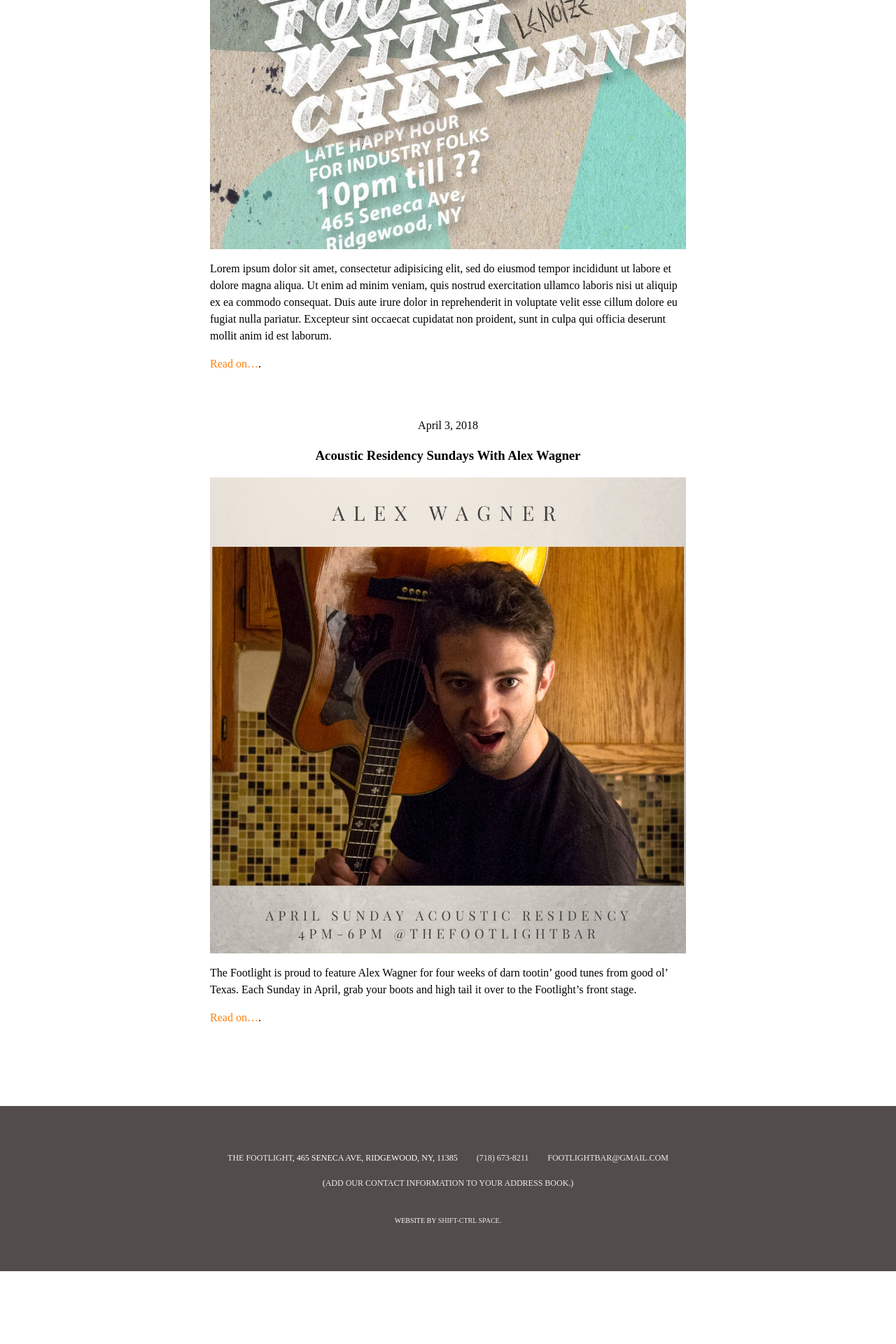
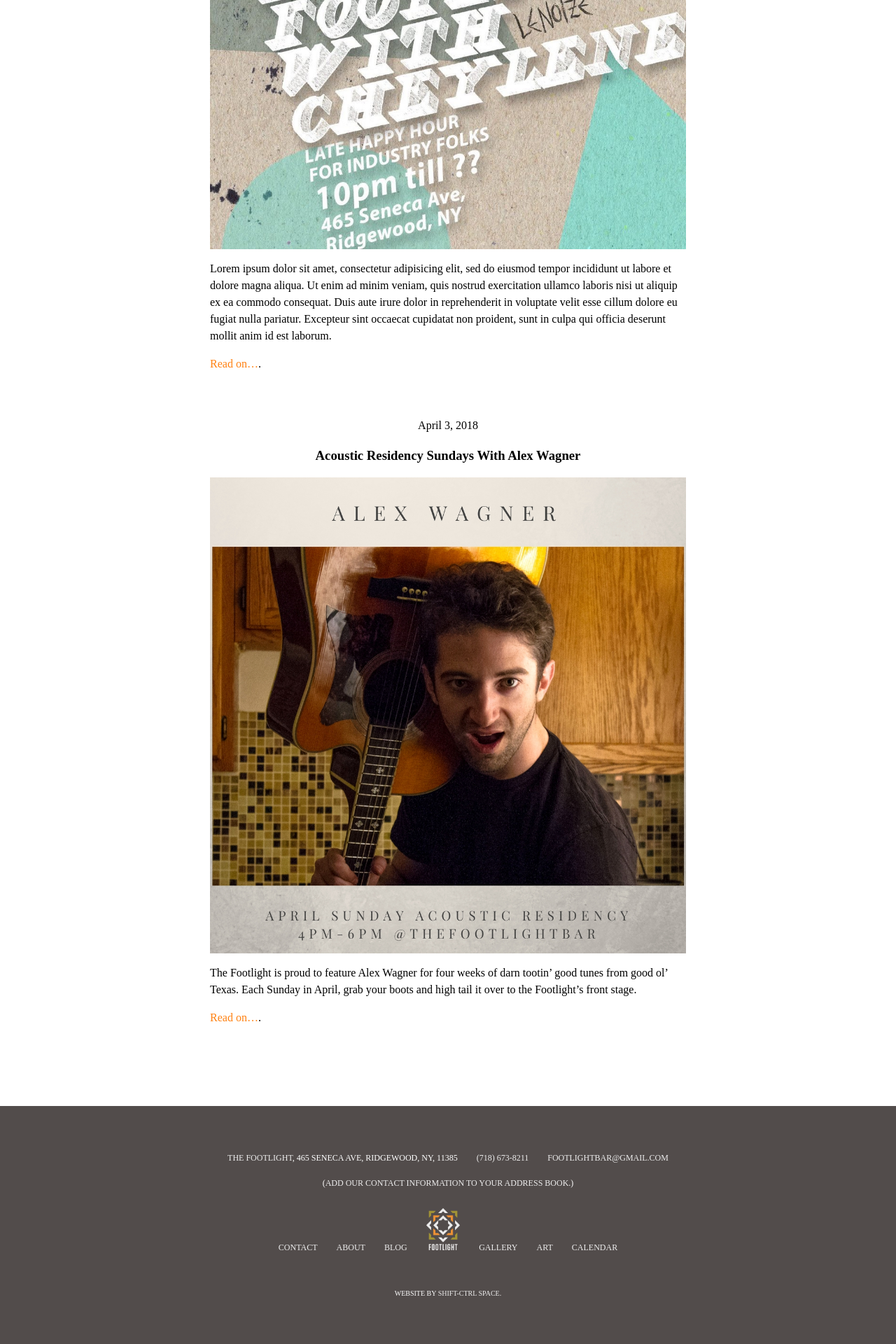
Before and after one commit to elryrie/thefootlightbar.github.io, a Jekyll site: the page built from index.html, in a window 1280 px wide. Shown: the part 1832-3752 px from the top of the page at 70% size. Built offline with Jekyll 4.4.1, drawn with Linux system fonts in a browser that asks for light colours; some web fonts are replaced; before the commit the page ends 3648 px from its top, so only the background shows below that.

Commit message:
Place a site navigation into the footer, too.

```diff
--- a/_includes/foot.html
+++ b/_includes/foot.html
@@ -12,5 +12,8 @@
         <a href="mailto:footlightbar@gmail.com" class="u-email email">footlightbar@gmail.com</a>
     </p>
     <p>(<a href="http://suda.co.uk/projects/microformats/hcard/get-contact.php?uri={{ site.url | cgi_escape }}/contact/">Add our contact information to your address book</a>.)</p>
+    <nav>
+    {% include site-navigation.html %}
+    </nav>
     <p>Website by <a href="https://shiftctrl.space/">Shift-CTRL Space</a>.</p>
 </footer>
--- a/_includes/main-navigation.html
+++ /dev/null
@@ -1,17 +0,0 @@
-<nav id="MainNavigation">
-    <ul>
-        {% for item in site.data.nav_menus.main  %}
-        {% assign the_page = page.path | split: "/" | first %}
-        {% assign the_item = item.url | split: "/" | join: "" %}
-        <li id="main-nav-{{ item.text | slugify }}" class="{% if the_page == the_item %}current{% endif %}">
-            <a href="{{ item.url | relative_url }}"{% if item.title_text %} title="{{ item.title_text }}"{% endif %}>
-            {% if item.image_url %}
-                <img src="{{ item.image_url | relative_url }}" alt="{{ item.text }}" />
-            {% else %}
-                {{ item.text }}
-            {% endif %}
-            </a>
-        </li>
-        {% endfor %}
-    </ul>
-</nav>
--- a/_includes/masthead.html
+++ b/_includes/masthead.html
@@ -1,4 +1,6 @@
 <header id="Masthead">
     <h1>{{ site.title }}</h1>
-    {% include main-navigation.html %}
+    <nav id="MainNavigation">
+        {% include site-navigation.html %}
+    </nav>
 </header>
--- /dev/null
+++ b/_includes/site-navigation.html
@@ -0,0 +1,15 @@
+<ul>
+    {% for item in site.data.nav_menus.main  %}
+    {% assign the_page = page.path | split: "/" | first %}
+    {% assign the_item = item.url | split: "/" | join: "" %}
+    <li class="main-nav-{{ item.text | slugify }} {% if the_page == the_item %}current{% endif %}">
+        <a href="{{ item.url | relative_url }}"{% if item.title_text %} title="{{ item.title_text }}"{% endif %}>
+        {% if item.image_url %}
+            <img src="{{ item.image_url | relative_url }}" alt="{{ item.text }}" />
+        {% else %}
+            {{ item.text }}
+        {% endif %}
+        </a>
+    </li>
+    {% endfor %}
+</ul>
--- a/static/css/main.css
+++ b/static/css/main.css
@@ -17,6 +17,15 @@ figure {
 img {
     max-width: 100%;
     max-height: 100vh;
+}
+nav ul,
+#featured-posts ol,
+#gallery,
+.post-wrapper,
+.Pagination {
+    list-style: none;
+    margin: 0 auto;
+    padding: 0;
 }
 #Masthead h1 {
     display: none;
@@ -97,11 +106,9 @@ a {
 }
 
 /**
- * @group Main navigation menu.
+ * @group Navigation menus.
  */
 #MainNavigation ul {
-    margin: 0;
-    padding: 0;
     text-transform: uppercase;
     font-size: 14px;
     letter-spacing: 2px;
@@ -113,14 +120,23 @@ a {
     padding: 35px 10px;
 }
 #MainNavigation li.current a,
-#MainNavigation a:hover {
+#MainFooter li.current a,
+#MainNavigation a:hover,
+#MainFooter a:hover {
     color: #FF8010;
     transition: color .2s;
 }
-#MainNavigation #main-nav-home img {
+#MainNavigation .main-nav-home img {
     width: 200px;
     height: 246px;
     transition: width .5s, height .5s;
+}
+#MainFooter nav li {
+    display: inline-block;
+    margin: 1em;
+}
+#MainFooter nav img {
+    height: 5em;
 }
 
 /**
@@ -175,14 +191,6 @@ a {
 /**
  * @group Blog posts.
  */
-#featured-posts ol,
-#gallery,
-.post-wrapper,
-.Pagination {
-    list-style: none;
-    margin: 0 auto;
-    padding: 0;
-}
 .PaginationPrev a::before {
     content: "< ";
 }
@@ -251,11 +259,11 @@ header {
         padding: 0;
         transition: height .5s, padding .5s;
     }
-    #MainNavigation #main-nav-home {
+    #MainNavigation .main-nav-home {
         display: block;
         height: auto;
     }
-    #MainNavigation #main-nav-home img {
+    #MainNavigation .main-nav-home img {
         width: 70px;
         height: 86px;
         transition: height .5s, width 5s;
@@ -265,7 +273,7 @@ header {
         padding: 10px 10px 20px;
         transition: height .5s, padding .5s;
     }
-    #Masthead:hover #MainNavigation #main-nav-home {
+    #Masthead:hover #MainNavigation .main-nav-home {
         height: auto;
         padding: 0;
     }
@@ -285,3 +293,10 @@ header {
         display: block;
     }
 }
+
+@media screen and (max-width: 520px) {
+    #MainFooter .main-nav-home {
+        display: block;
+        margin: 0;
+    }
+}
```
